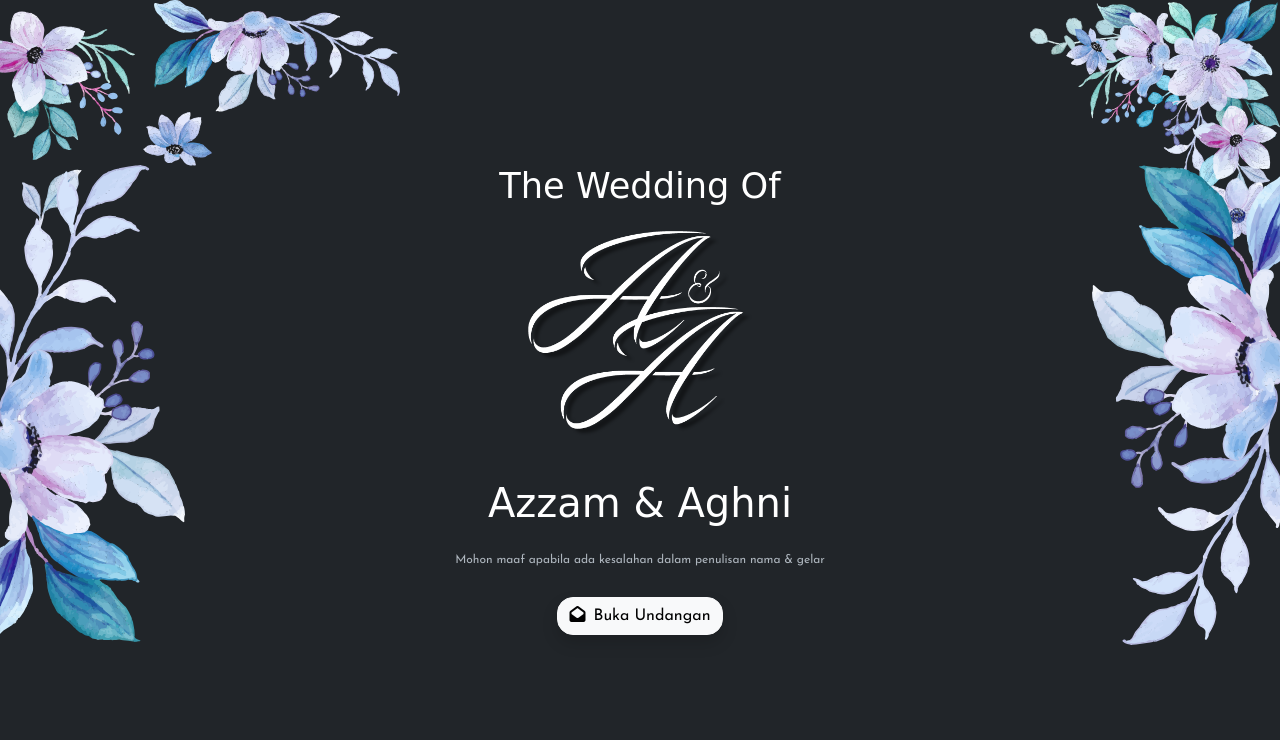
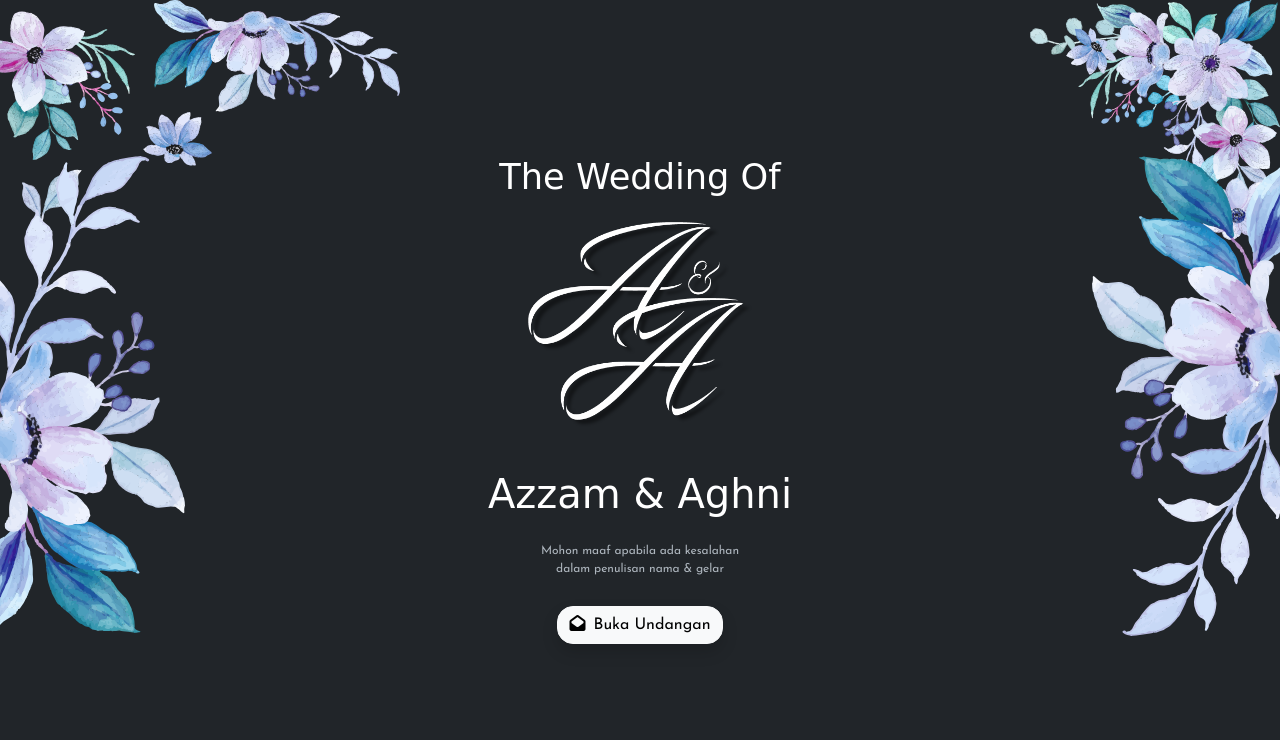
Before and after one commit to zeinoux/weeding, a plain HTML site: page index.html in a window 1280 px wide. Shown: the top 740 px of the page. Drawn offline with nearby package versions, Linux system fonts and the light colour scheme.

Commit message:
enter kesalahan

```diff
--- a/index.html
+++ b/index.html
@@ -464,7 +464,7 @@
                         </div>
                         <h1 class="font-estetik my-4" style="font-size: 2.5rem;">Azzam & Aghni</h1>
                         <div id="namatamu"></div>
-                        <div><p class="mt-0 mb-1 mx-0 p-0" style="font-size: 12px;">Mohon maaf apabila ada kesalahan dalam penulisan nama & gelar</p></div>
+                        <div><p class="mt-0 mb-1 mx-0 p-0" style="font-size: 12px;">Mohon maaf apabila ada kesalahan <br/>dalam penulisan nama & gelar</p></div>
                         <button type="button" class="btn btn-light shadow rounded-4 mt-4" data-bs-toggle="modal" data-bs-target="#exampleModal" onclick="buka()">
                             <i class="fa-solid fa-envelope-open me-2"></i>Buka Undangan
                         </button>
```
